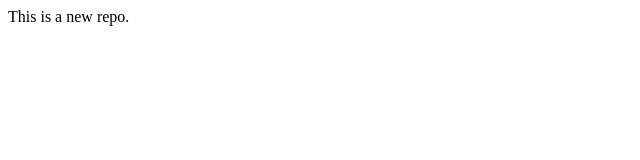
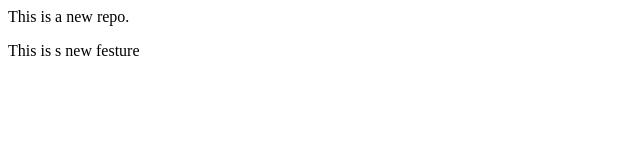
Before and after one commit to Subhrannill/localrepo, a plain HTML site: page index.html in a window 1280 px wide. Shown: the whole page, without its empty margins (0-640 px from the left). Drawn offline with Linux system fonts and the light colour scheme.

Commit message:
Add new feature

```diff
--- a/index.html
+++ b/index.html
@@ -1 +1,2 @@
 <p>This is a new repo.</p>
+<p>This is s new festure</p>
```
